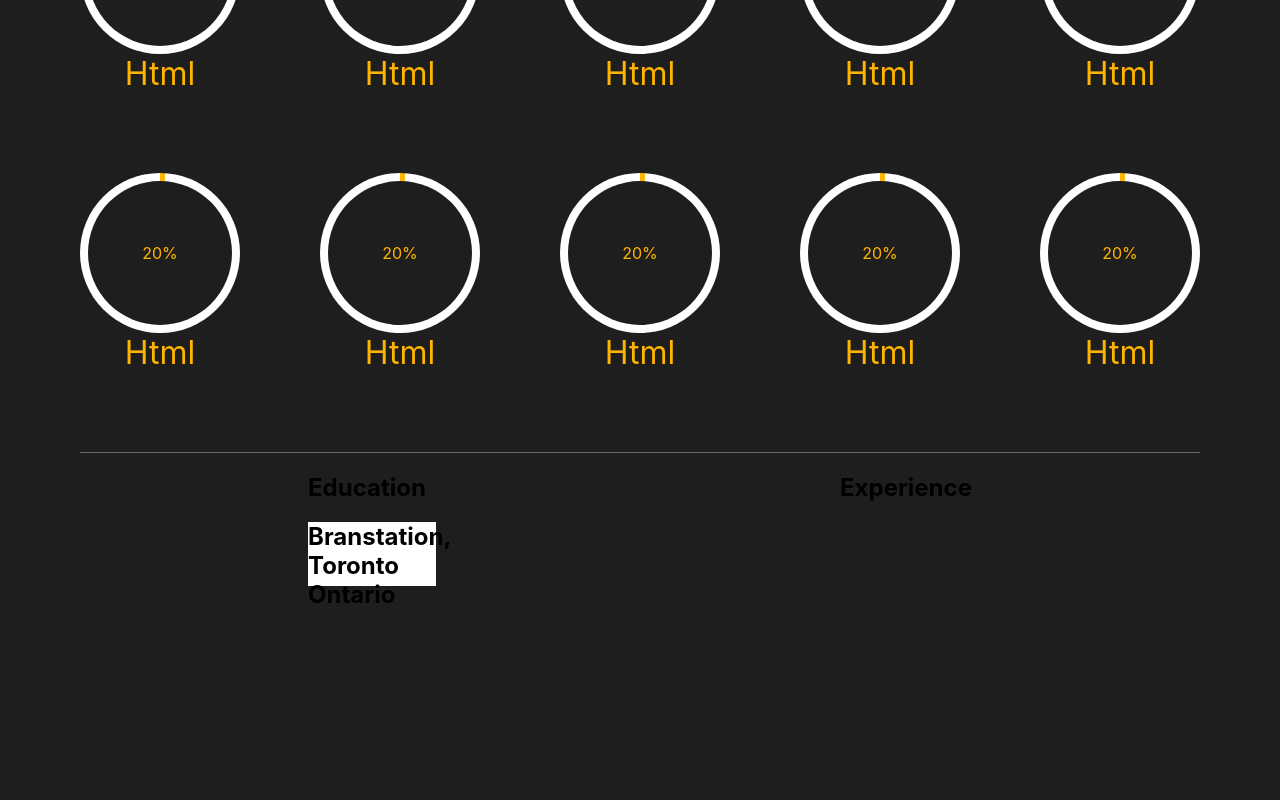
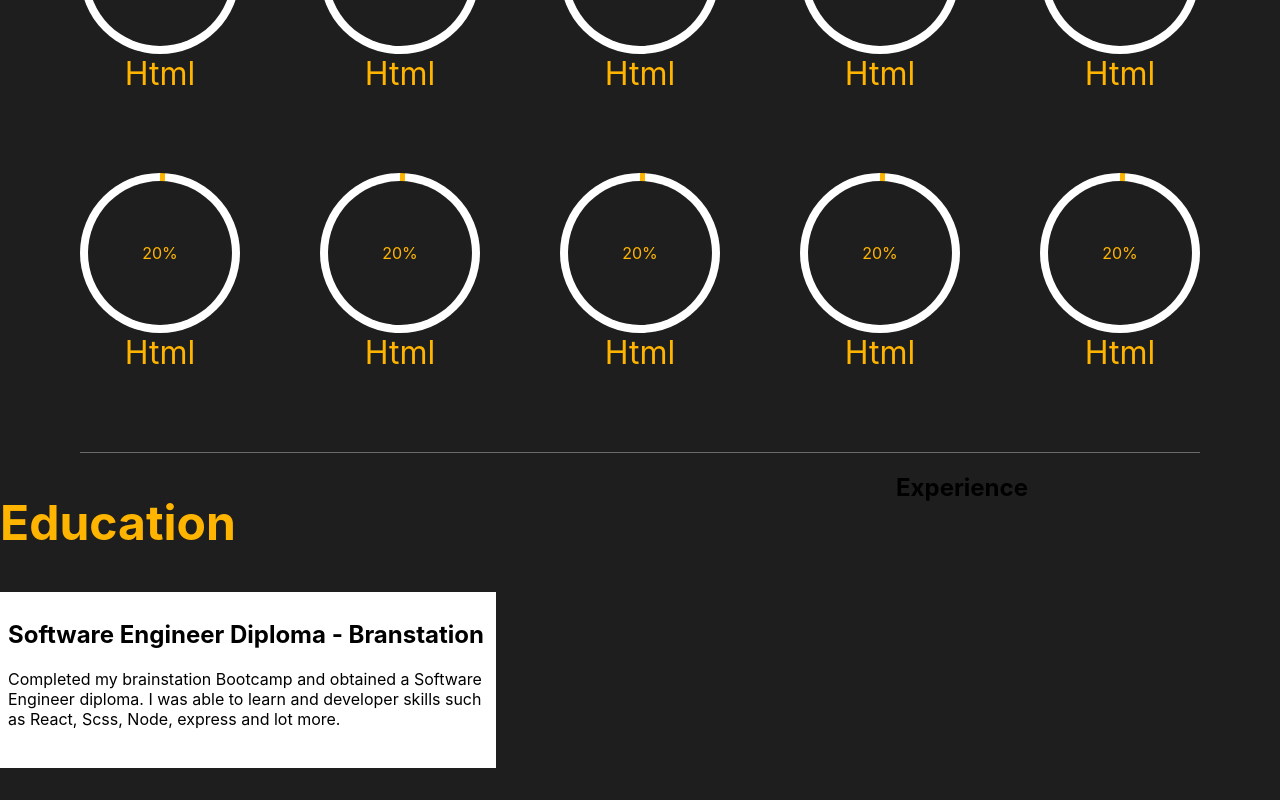
Before and after one commit to NipunaGamage888/portfolio, a React (Create React App) app: page /about in a window 1280 px wide. Shown: the part 1602-2402 px from the top of the page. Before the commit the page ends 2211 px from the top, so only its background shows below. Built offline with nearby package versions, Linux system fonts and the light colour scheme; the HTML template or start-up script is replaced by a standard one.

Commit message:
Adding styles to the experience and edu

```diff
--- a/src/components/About/About.js
+++ b/src/components/About/About.js
@@ -217,9 +217,12 @@ function About() {
       </div>
       <div className="about__final">
         <div>
-        <h2>Education</h2>
+        <h2 className="about__education">Education</h2>
         <div className="about__first-ed">
-          <h2>Branstation, Toronto Ontario</h2>
+          <h2 className="about__institution">Software Engineer Diploma - Branstation</h2>
+          <p>Completed my brainstation Bootcamp and obtained a Software Engineer  diploma. I was able to learn and developer
+            skills such as React, Scss, Node, express and lot more.
+          </p>
         </div>
         </div>
         <div>
--- a/src/components/About/About.scss
+++ b/src/components/About/About.scss
@@ -158,11 +158,21 @@
     display: grid;
     grid-template-columns: repeat(2,1fr);
     gap: 25rem;
+    padding-bottom: 2rem;
   }
   &__first-ed{
     background: white;
-    height: 4rem;
-    width: 8rem;
+    height: 10rem;
+    width: 30rem;
+    padding:0.5rem;
   }
+  &__education{
+    color: #ffb400;
+    font-size: 3rem;
+  }
+  &__institution{
+    font-size:1.5rem ;
+    color:#000;
 
+  }
 }
```
